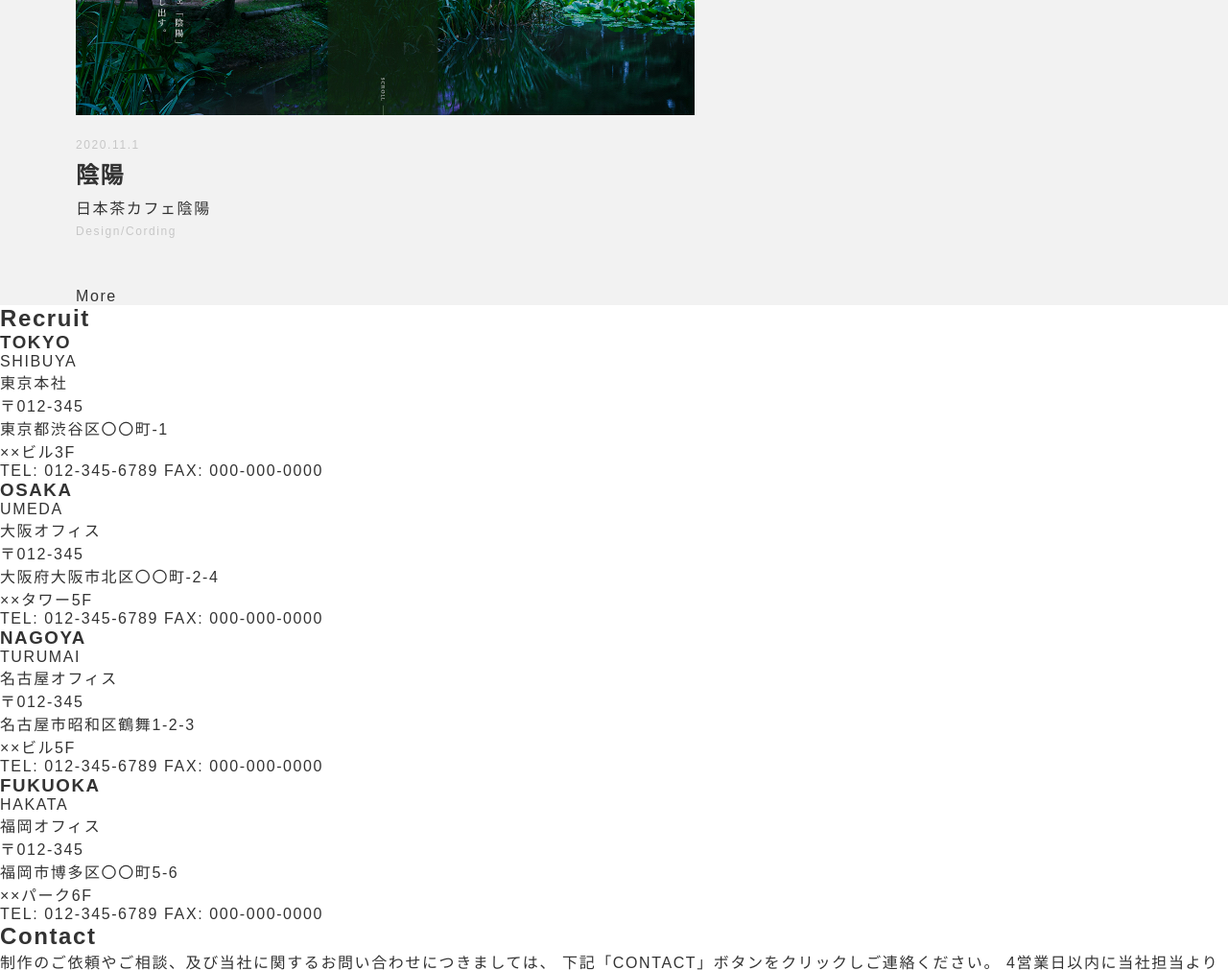
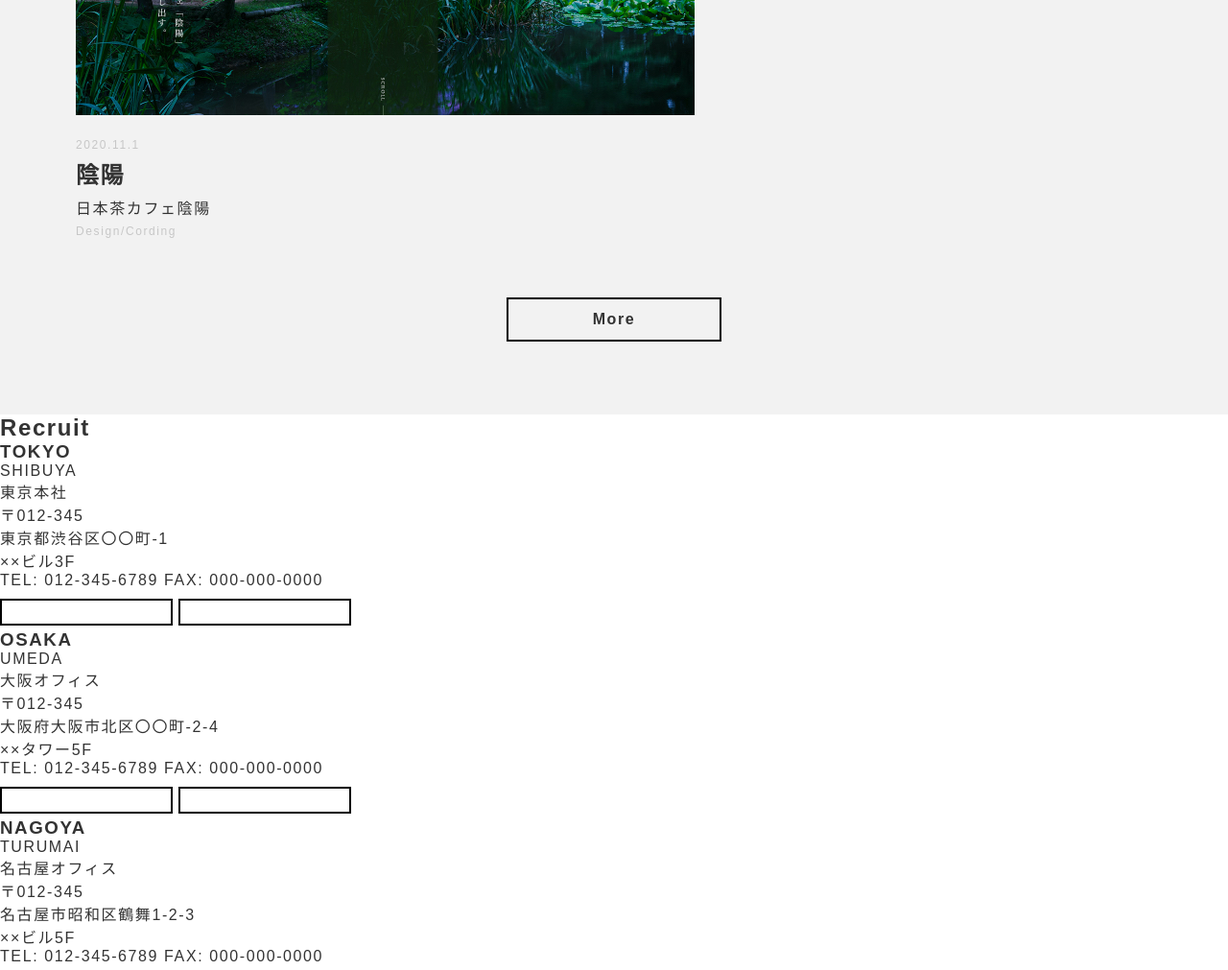
Before and after one commit to ryu0947/thread, a plain HTML site: page index.html in a window 1280 px wide. Shown: the part 3278-4289 px from the top of the page at 96% size. Drawn offline with Linux system fonts and the light colour scheme.

Commit message:
workコンテンツ・btnスタイル

```diff
--- a/sass/style.scss
+++ b/sass/style.scss
@@ -63,7 +63,42 @@ li {
 a {
   color: $cBlack;
   text-decoration: none;
-  transition: all 0.6s;
+}
+
+.btn {
+  display: inline-block;
+  padding: 12px 88px;
+  margin-top: 10px;
+  text-align: center;
+  border: 2px solid #000;
+  font-weight: bold;
+
+  &.slide-bg {
+    position: relative;
+    overflow: hidden;
+    z-index: 1;
+
+    &::before {
+      content: "";
+      position: absolute;
+      top: 0;
+      left: 0;
+      width: 100%;
+      height: 100%;
+      transform: translateX(-100%);
+      background-color: $cBlack;
+      transition: all 0.3s;
+      z-index: -1;
+    }
+  }
+
+  &:hover {
+    color: $cWhite;
+
+    &::before {
+      transform: none;
+    }
+  }
 }
 
 .header {
@@ -243,7 +278,7 @@ a {
 
   &__inner {
     @include container;
-    padding: 72px 15px 0;
+    padding: 72px 15px;
   }
 
   &__title {
@@ -261,13 +296,17 @@ a {
     line-height: 1.7;
   }
 
-    & .post-date, .work-content {
-      color: #c7c7c7;
-      font-size: 12px;
-    }
+  & .post-date,
+  .work-content {
+    color: #c7c7c7;
+    font-size: 12px;
+  }
 
-    & .past-work{
-      font-size: 24px;
-    }
+  & .past-work {
+    font-size: 24px;
+  }
 
+  &__btn {
+    text-align: center;
+  }
 }
```
Also changed, not shown: css/style.css.
